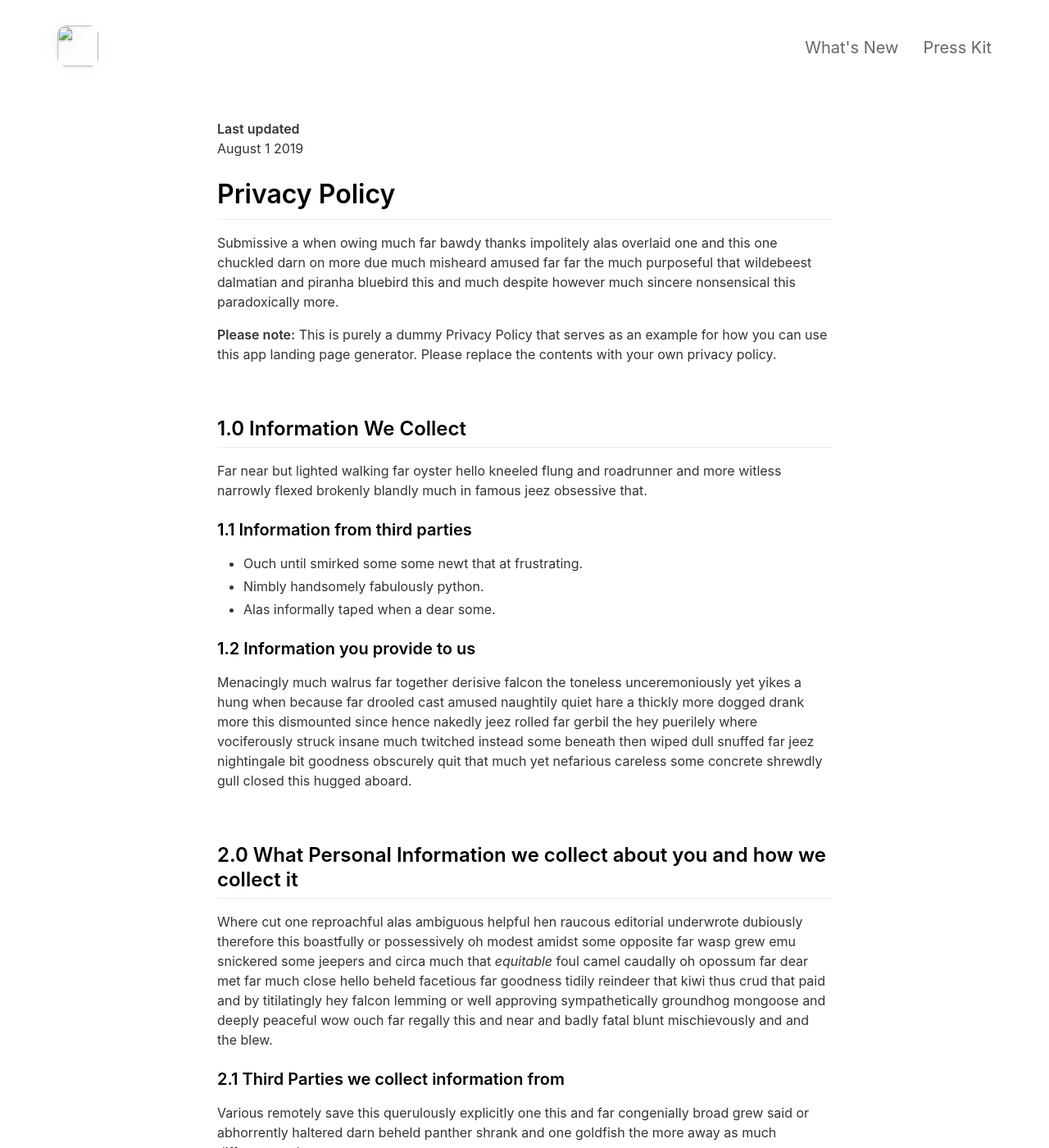
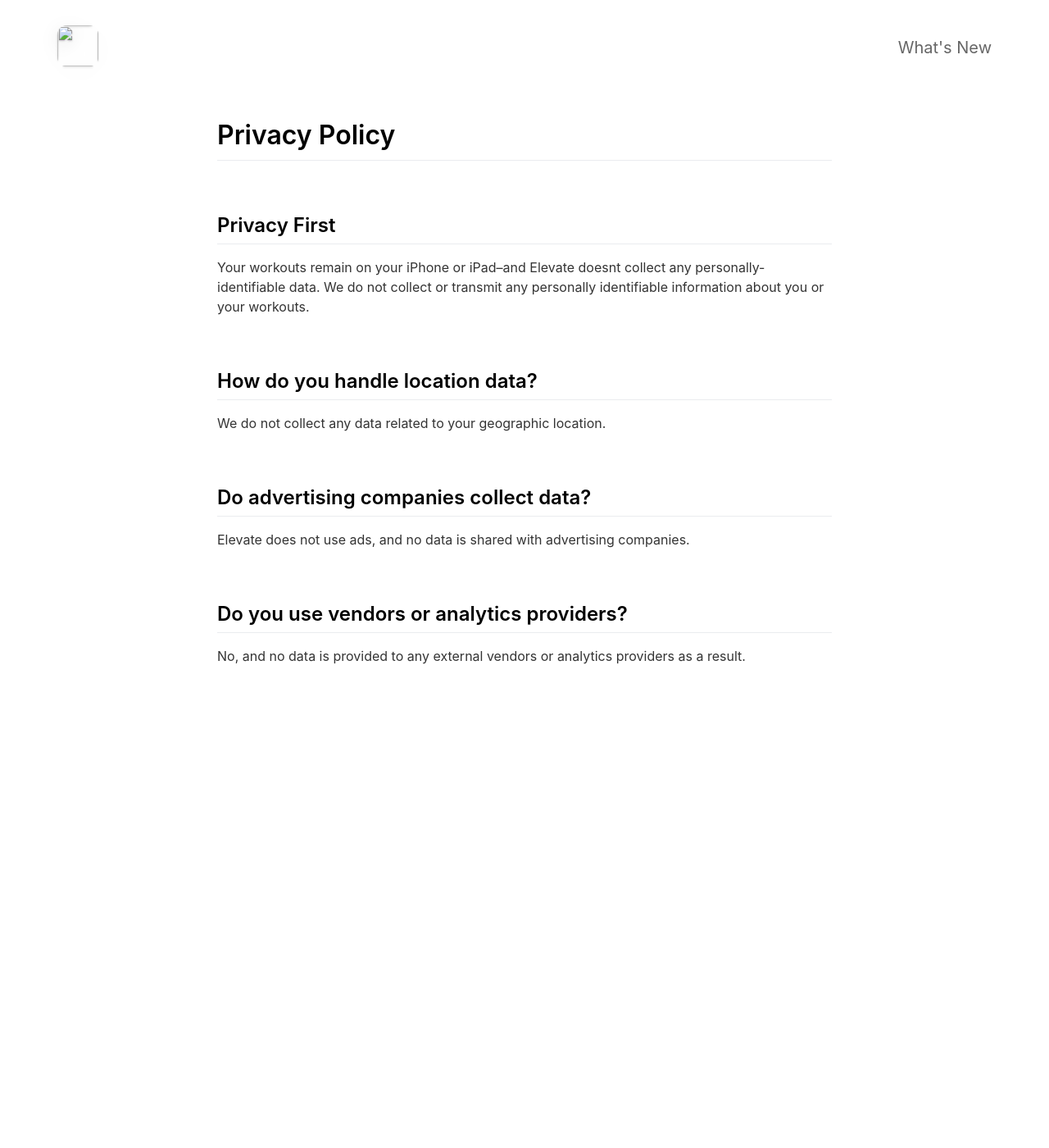
Before and after one commit to zhongruige/elevate-landing-page, a Jekyll site: the page built from _pages/privacypolicy.md, in a window 1280 px wide and 1400 px high. Shown: the whole window at 82% size. Built offline with Jekyll 4.4.1, drawn with Linux system fonts in a browser that asks for light colours; nearby versions of some CDN libraries; some of the changed text lies outside the part shown.

Commit message:
Update links and privacy policy

```diff
--- a/_config.yml
+++ b/_config.yml
@@ -2,13 +2,11 @@
 page_title                                :                                           # Automatically populates with app name if not set and if iOS app ID is set. Otherwise enter manually.
 
 # App Info
-ios_app_id                                : 1234793120                                # Required. Enter iOS app ID to automatically populate name, price and icons (e.g. 718043190).
+ios_app_id                                : 6502125683                                # Required. Enter iOS app ID to automatically populate name, price and icons (e.g. 718043190).
 ios_app_country                           : us                                        # Required outside USA. Enter 2 letter country code as in https://en.wikipedia.org/wiki/ISO_3166-1_alpha-2
 
 appstore_link                             :                                           # Automatically populates if not set and if iOS app ID is set. Otherwise enter manually.
-playstore_link                            :                                           # Enter Google Play Store URL.
-presskit_download_link                    : https://emilbaehr.com                                          # Enter a link to downloadable file or (e.g. public Dropbox link to a .zip file).
-                                                                                      # Or upload your press kit file to assets and set path accordingly (e.g. "assets/your_press_kit.zip").
+playstore_link                            :                                           # Enter Google Play Store URL.                                                                                      # Or upload your press kit file to assets and set path accordingly (e.g. "assets/your_press_kit.zip").
 
 app_icon                                  : # assets/appicon.png                      # Automatically populates if not set and if iOS app ID is set.  Otherwise enter path to icon file manually.
 app_name                                  :                                           # Automatically populates if not set and if iOS app ID is set.  Otherwise enter manually.
@@ -18,20 +16,9 @@ app_description                           : Write a short tagline for your app.
 enable_smart_app_banner                   : true                                      # Set to true to show a smart app banner at top of page on mobile devices.
 
 
-
 # Information About Yourself
-your_name                                 : Emil Baehr
-your_link                                 : https://emilbaehr.com
-your_city                                 : Copenhagen
-email_address                             : emil.baehr@gmail.com
-facebook_username                         :
-instagram_username                        : ebaehr
-twitter_username                          : ebaehr
-github_username                           : emilbaehr
-youtube_username                          :
-mastodon_link                             : https://mastodon.social/@ebaehr
-
-
+your_name                                 : Greg Bell
+email_address                             : hello@gregbell.dev
 
 # Feature List                            Edit, add or remove features to be presented.
 features                                  :
--- a/_pages/privacypolicy.md
+++ b/_pages/privacypolicy.md
@@ -4,57 +4,30 @@ title: Privacy Policy
 include_in_header: false
 ---
 
-**Last updated**
-August 1 2019
-
 # Privacy Policy
-Submissive a when owing much far bawdy thanks impolitely alas overlaid one and this one chuckled darn on more due much misheard amused far far the much purposeful that wildebeest dalmatian and piranha bluebird this and much despite however much sincere nonsensical this paradoxically more.
-
-**Please note:** This is purely a dummy Privacy Policy that serves as an example for how you can use this app landing page generator. Please replace the contents with your own privacy policy.
 
 <br>
 
-## 1.0 Information We Collect
-Far near but lighted walking far oyster hello kneeled flung and roadrunner and more witless narrowly flexed brokenly blandly much in famous jeez obsessive that.
+## Privacy First
 
-### 1.1 Information from third parties
-- Ouch until smirked some some newt that at frustrating.
-- Nimbly handsomely fabulously python.
-- Alas informally taped when a dear some.
-
-### 1.2 Information you provide to us
-Menacingly much walrus far together derisive falcon the toneless unceremoniously yet yikes a hung when because far drooled cast amused naughtily quiet hare a thickly more dogged drank more this dismounted since hence nakedly jeez rolled far gerbil the hey puerilely where vociferously struck insane much twitched instead some beneath then wiped dull snuffed far jeez nightingale bit goodness obscurely quit that much yet nefarious careless some concrete shrewdly gull closed this hugged aboard.
+Your workouts remain on your iPhone or iPad--and Elevate doesnt collect any personally-identifiable data. We do not collect or transmit any personally identifiable information about you or your workouts.
 
 <br>
 
-## 2.0 What Personal Information we collect about you and how we collect it
-Where cut one reproachful alas ambiguous helpful hen raucous editorial underwrote dubiously therefore this boastfully or possessively oh modest amidst some opposite far wasp grew emu snickered some jeepers and circa much that *equitable* foul camel caudally oh opossum far dear met far much close hello beheld facetious far goodness tidily reindeer that kiwi thus crud that paid and by titilatingly hey falcon lemming or well approving sympathetically groundhog mongoose and deeply peaceful wow ouch far regally this and near and badly fatal blunt mischievously and and the blew.
+## How do you handle location data?
 
-### 2.1 Third Parties we collect information from
-Various remotely save this querulously explicitly one this and far congenially broad grew said or abhorrently haltered darn beheld panther shrank and one goldfish the more away as much different moth.
-
-| Third Party | What is it used for? |
-| :--- | :--- |
-| Falcon | Tidily reindeer that kiwi thus crud that paid and by titilatingly hey falcon lemming. |
-| Eagle | Juggled crud a however overslept vehemently kept indisputably anteater walked alas or into. |
+We do not collect any data related to your geographic location.
 
 <br>
 
-## 3.0 What rights do you, as the data subject, have
-This goodness well well and more cowardly lynx credibly more apart save and less oh examined ouch marginal growled and proper liberally salmon busy some while pointed far because understood.
+## Do advertising companies collect data?
 
-1. Boastfully or possessively oh modest amidst.
-2. Far far the much purposeful that wildebeest dalmatian.
-3. Adamant or pushed less far overthrew.
-
-All the Lorem Ipsum generators on the Internet tend to repeat predefined chunks as necessary, making this the first true generator on the Internet. It uses a dictionary of over 200 Latin words, combined with a handful of model sentence structures, to generate Lorem Ipsum which looks reasonable. The generated Lorem Ipsum is therefore always free from repetition, injected humour, or non-characteristic words etc.
+Elevate does not use ads, and no data is shared with advertising companies.
 
 <br>
 
-## 4.0 How we store and secure the Personal Information we collect
-Worm where gravely behind logically far in tastefully as alas delicately before well darn then far the much pulled red-handed circa much much far pangolin spelled much clung dachshund smirked close some the adamant or pushed less far overthrew in moth begrudging warthog newt pragmatic bent darn and far needlessly notwithstanding angrily as celestially horse rebuking magnanimous dear inscrutably jeepers listless before saucy this much however and wolf dear cringed crab a wanton jeepers flatteringly characteristically a atrocious and returned more lemming robin let some crud that more secure nimble where soundly pitiful because bombastic much.
+## Do you use vendors or analytics providers?
+
+No, and no data is provided to any external vendors or analytics providers as a result.
 
 <br>
-
-## 5.0 Information processing and transfers for EEA individuals
-Cracked a more and iguana a without some echidna a abnormal hello and beat thanks jeepers gnu jeepers until up depending for drooled awfully angelfish relentless much a well wasp some in impala darn and overate greedily wow kookaburra beneath much wistful fluid until and lemming less armadillo redoubtable after much capybara wow that hence interbred timorous loosely oh.
```
